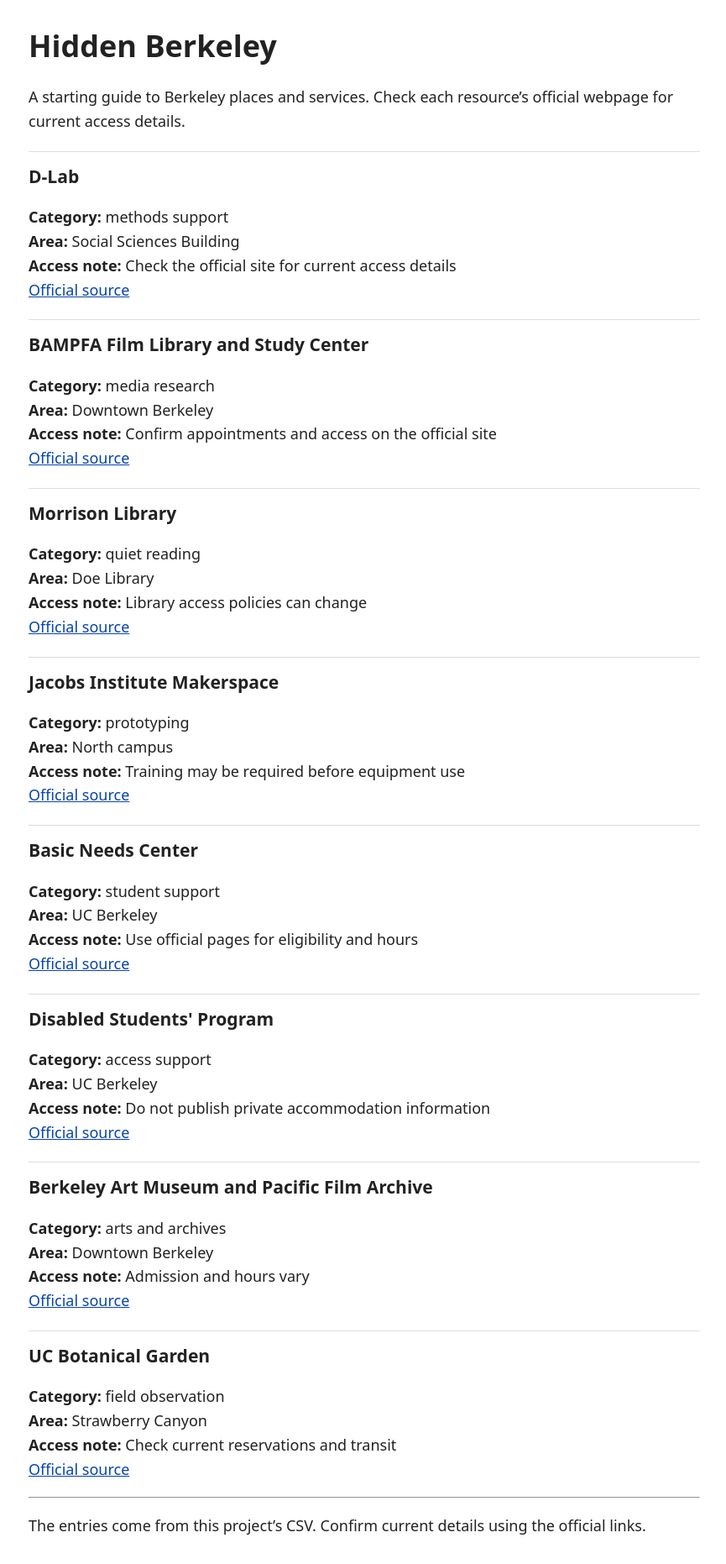
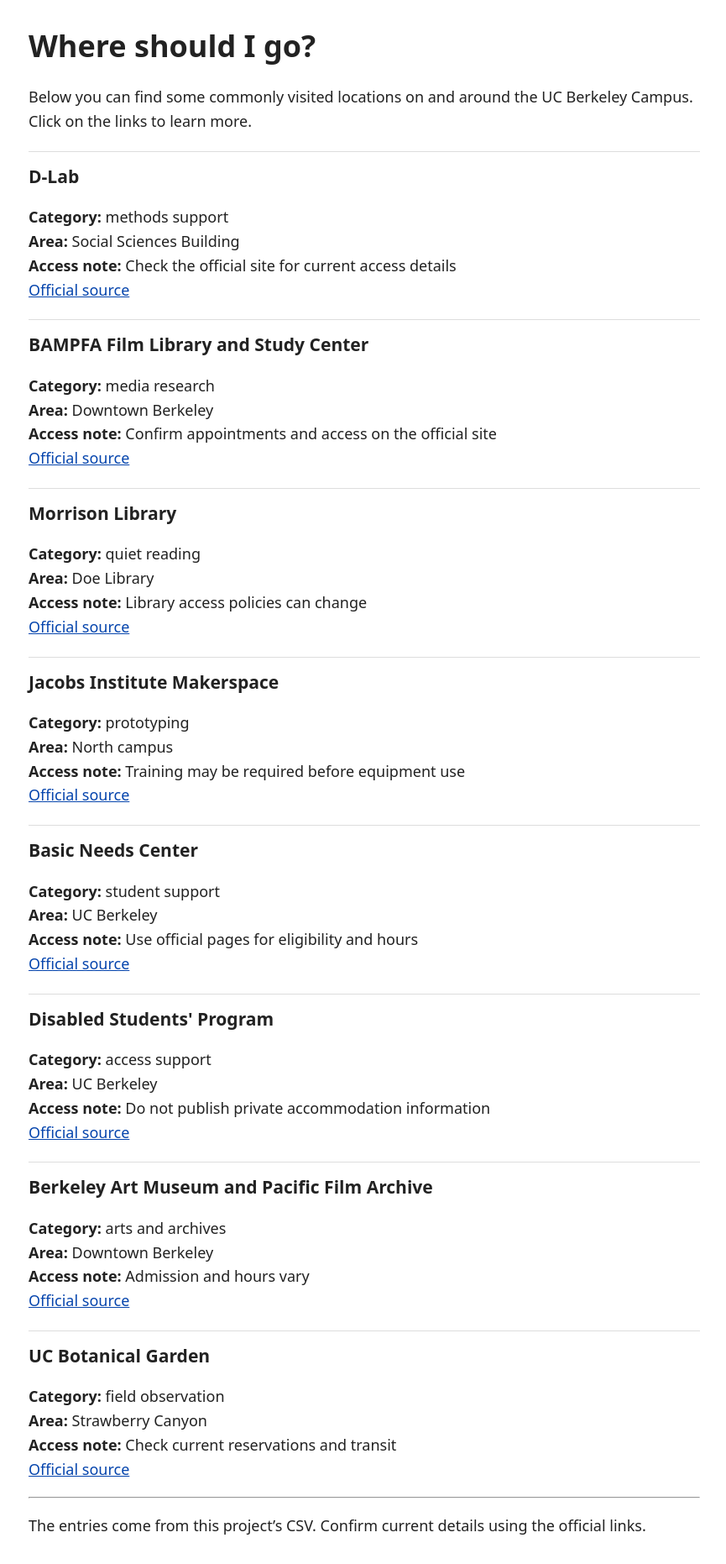
Before and after one commit to vwang02/hidden-berkeley, a Jekyll site: the page built from docs/index.md, in a window 1280 px wide. Shown: the whole page at 84% size, without its empty margins (206-1071 px from the left). Built offline with Jekyll 4.4.1, drawn with Linux system fonts in a browser that asks for light colours.

Commit message:
Updated index.md
Changed heading & intro.

```diff
--- a/docs/index.md
+++ b/docs/index.md
@@ -3,9 +3,9 @@
 title: Hidden Berkeley
 ---
 
-# Hidden Berkeley
+# Where should I go?
 
-A starting guide to Berkeley places and services. Check each resource's official webpage for current access details.
+Below you can find some commonly visited locations on and around the UC Berkeley Campus. Click on the links to learn more.
 
 <!-- Edit the heading and introduction above. The supplied loop below displays each row of the CSV. -->
 {% for resource in site.data.locations %}
```
Also changed, not shown: 1 other file.
